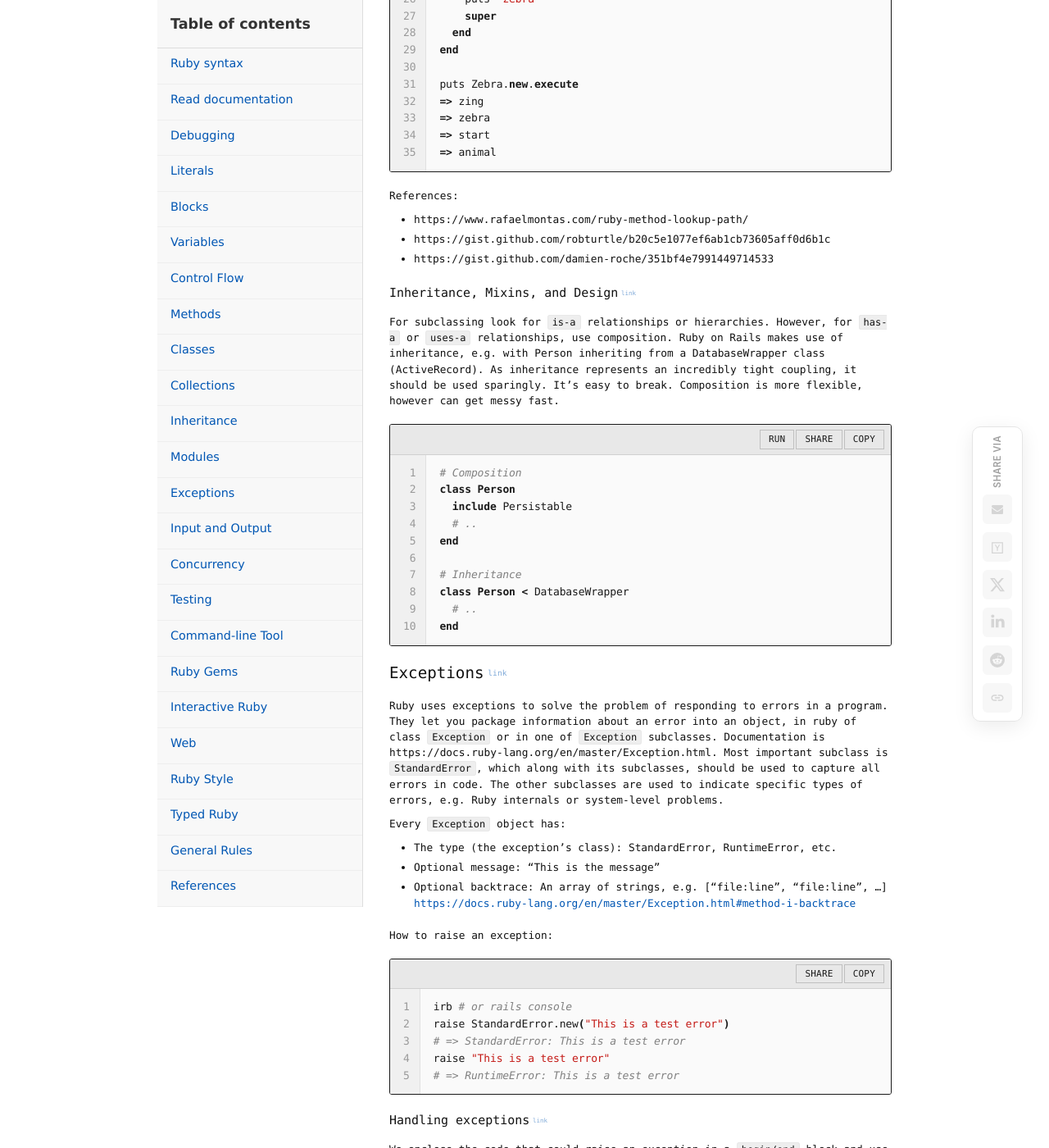
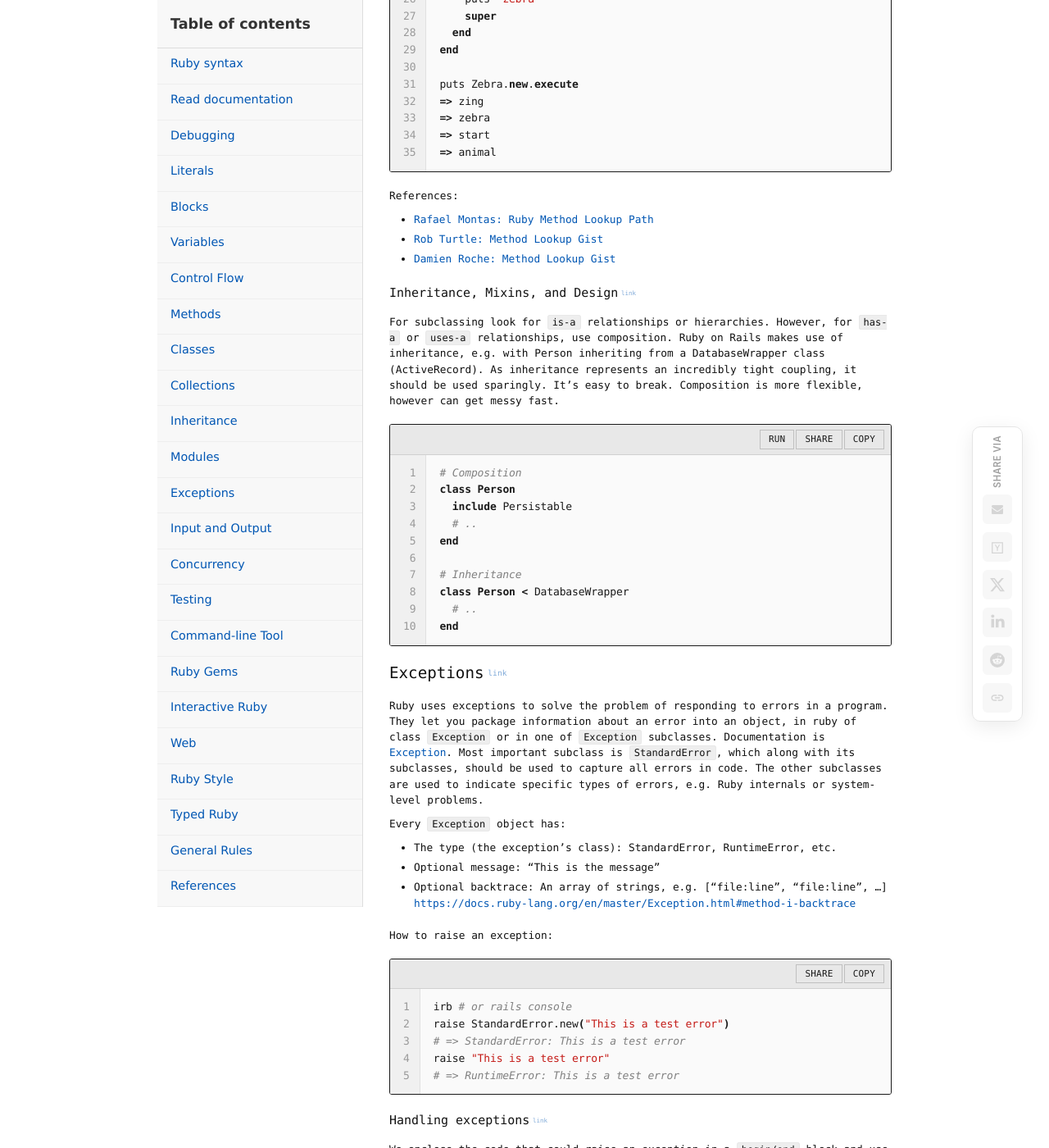
Before and after one commit to roberthopman/roberthopman.github.io, a Jekyll site: the page built from ruby-syntax.md, in a window 1280 px wide and 1400 px high, scrolled down 36274 px. Shown: the whole window at 82% size. Built offline with Jekyll 4.4.1, drawn with Linux system fonts in a browser that asks for light colours; comment, search, counter and statistics services are not loaded; some of the changed text lies outside the part shown.

Commit message:
Add anchors to links

````diff
--- a/_config.yml
+++ b/_config.yml
@@ -17,7 +17,8 @@
 email: robert@bonaroo.nl
 legal_entity: Charper Bonaroo B.V.
 description: >-
-  Technical blog by Robert Hopman with practical guides on JavaScript syntax, Ruby on Rails upgrades, and software development best practices for developers
+  Technical blog by Robert Hopman with practical guides on syntax, patterns, upgrades, and software development best practices for developers
+image: /assets/images/default_technical_blog.png
 baseurl: "" # the subpath of your site, e.g. /blog
 url: "https://roberthopman.com" # the base hostname & protocol for your site, e.g. http://example.com
 permalink: /:title/
--- a/ruby-syntax.md
+++ b/ruby-syntax.md
@@ -1657,9 +1657,9 @@
 ```
 
 References:
-- https://www.rafaelmontas.com/ruby-method-lookup-path/
-- https://gist.github.com/robturtle/b20c5e1077ef6ab1cb73605aff0d6b1c
-- https://gist.github.com/damien-roche/351bf4e7991449714533
+- [Rafael Montas: Ruby Method Lookup Path](https://www.rafaelmontas.com/ruby-method-lookup-path/)
+- [Rob Turtle: Method Lookup Gist](https://gist.github.com/robturtle/b20c5e1077ef6ab1cb73605aff0d6b1c)
+- [Damien Roche: Method Lookup Gist](https://gist.github.com/damien-roche/351bf4e7991449714533)
 
 ### Inheritance, Mixins, and Design
 
@@ -2322,13 +2322,13 @@
 
 ### Environment variables
 
-Operating system environment variables are available via `ENV` in the script or irb.
+Operating system environment variables are available via `ENV` in the script or irb. [https://docs.ruby-lang.org/en/master/ENV.html](https://docs.ruby-lang.org/en/master/ENV.html)
 
 ```rb
 ENV['HOME']
 ENV['PATH']
 ENV['RUBY_VERSION']
-ENV.to_h.sort # sort the hash by key[https://docs.ruby-lang.org/en/master/ENV.html](https://docs.ruby-lang.org/en/master/ENV.html)
+ENV.to_h.sort # sort the hash by key
 ```
 
 ### Where Ruby finds its libraries
````
Also changed, not shown: other parts of ruby-syntax.md (+3 -3 lines), _posts/2023-01-01-how-to-upgrade-a-ruby-on-rails-application.md (+17 -16 lines).
